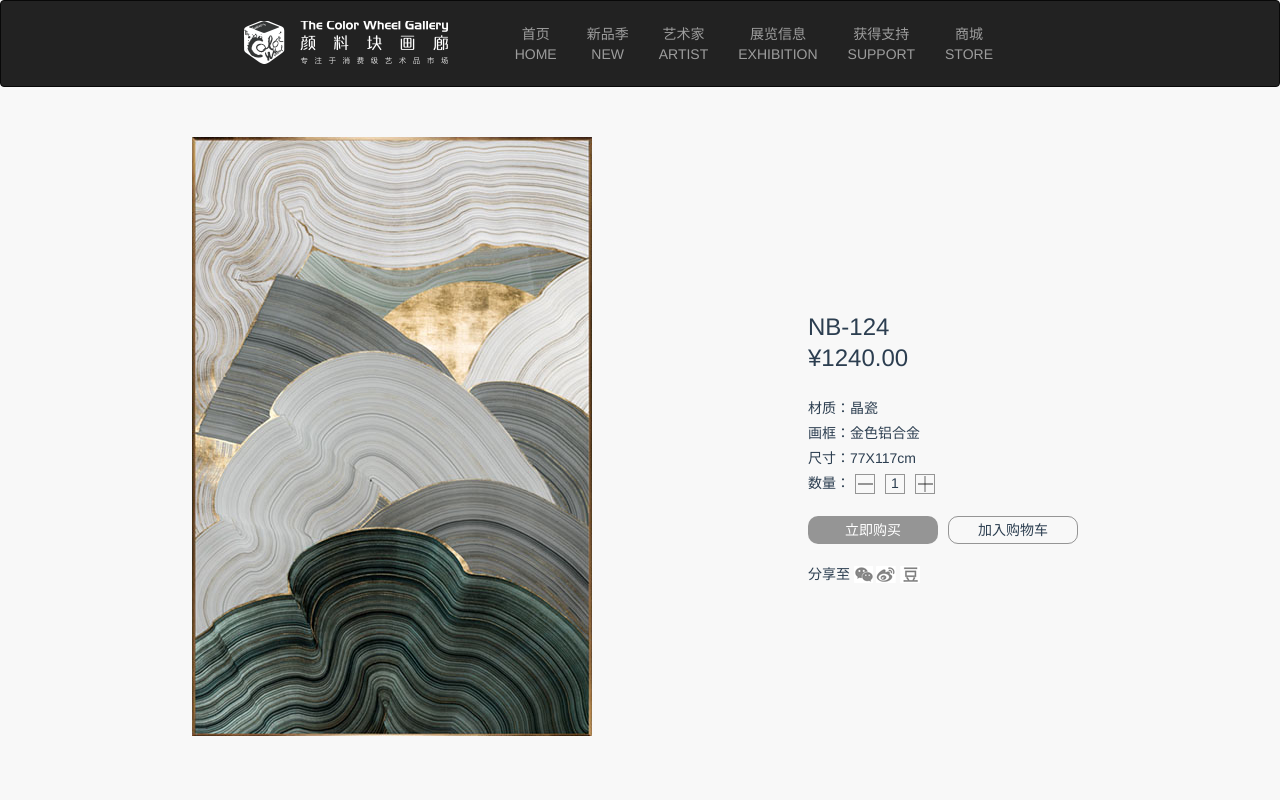
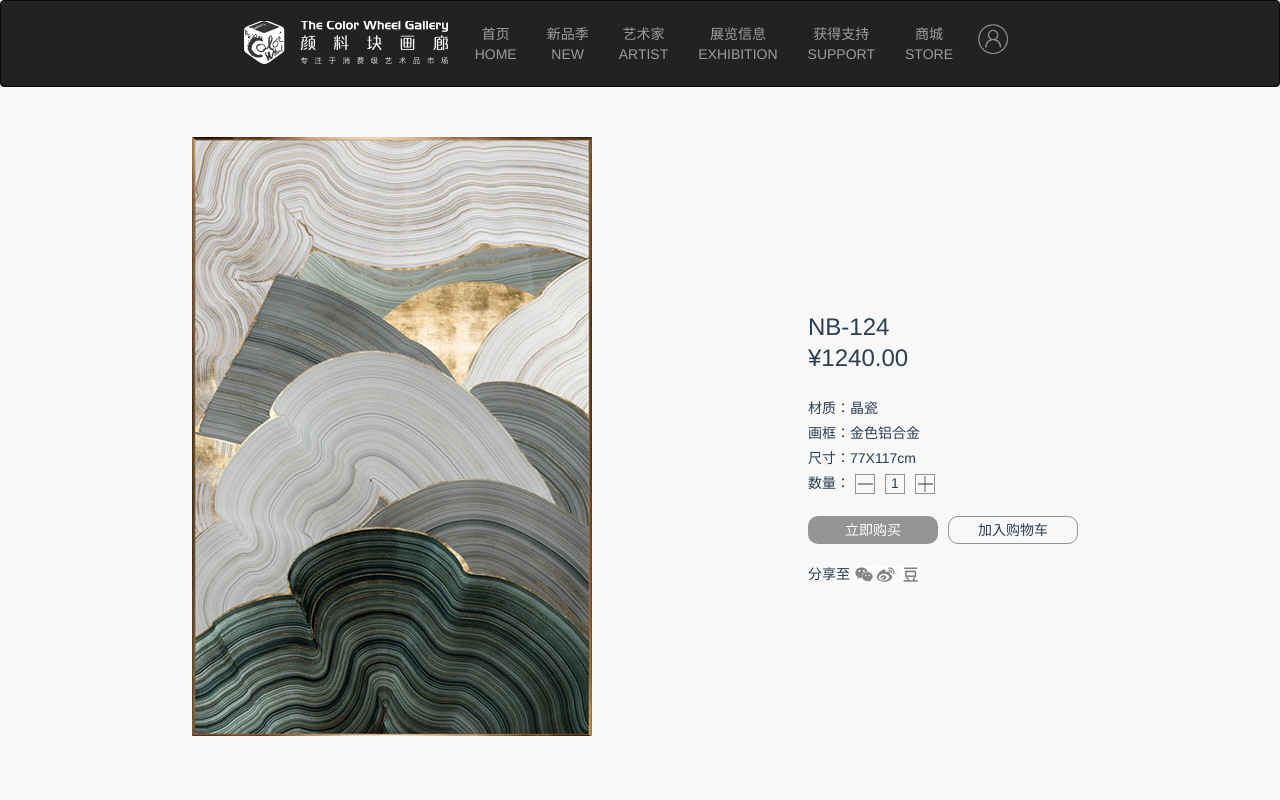
Before and after one commit to Yukiookami/colorwheel-frontend, a Vue app: page /buy in a window 1280 px wide. Shown: the top 800 px of the page. Built offline with nearby package versions, Linux system fonts and the light colour scheme.

Commit message:
登录完成

```diff
--- a/src/components/ColorWheelHeader.vue
+++ b/src/components/ColorWheelHeader.vue
@@ -19,7 +19,11 @@
     <li><router-link to="/exhibition">展览信息<br/>EXHIBITION</router-link></li>
     <li><router-link to="/support">获得支持<br/>SUPPORT</router-link></li>
     <li><router-link to="/store">商城<br/>STORE</router-link></li>
+    <li class="logn-in">
+      <img src="../assets/images/login.png">
+    </li>
   </ul>
+
 </div>
 </div>
 </div>
@@ -42,6 +46,17 @@ export default {
 </script>
 
 <style scoped>
+.logn-in{
+  display:flex;
+  justify-content: flex-end;
+  margin-top:1.5rem;
+
+}
+.logn-in img{
+  width:30px;
+  height:30px;
+  margin-left:1rem;
+}
 .nav-box {
   margin: 7.5px 20vw 7.5px 0;
 }
@@ -125,5 +140,14 @@ export default {
     height: 3rem;
     top: 10px;
   }
+  .logn-in{
+  display:flex;
+  justify-content: center;
+  margin-top:1.5rem;
+}
+  .logn-in img{
+  width:30px;
+  height:30px;
+}
 }
 </style>
--- /dev/null
+++ b/src/components/login.vue
@@ -0,0 +1,5 @@
+<template>
+<div id="logi">
+微信登录拉
+</div>
+</template>
```
Also changed, not shown: src/assets/images/login.png (added).
